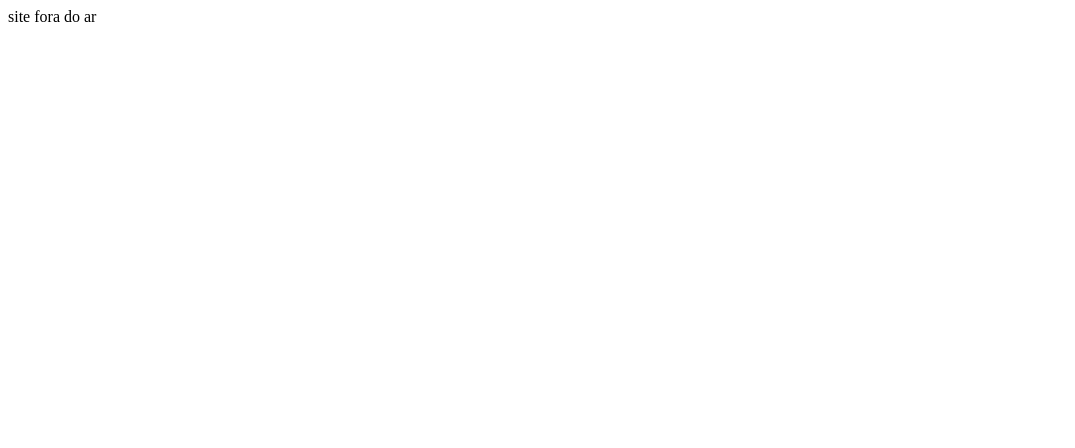
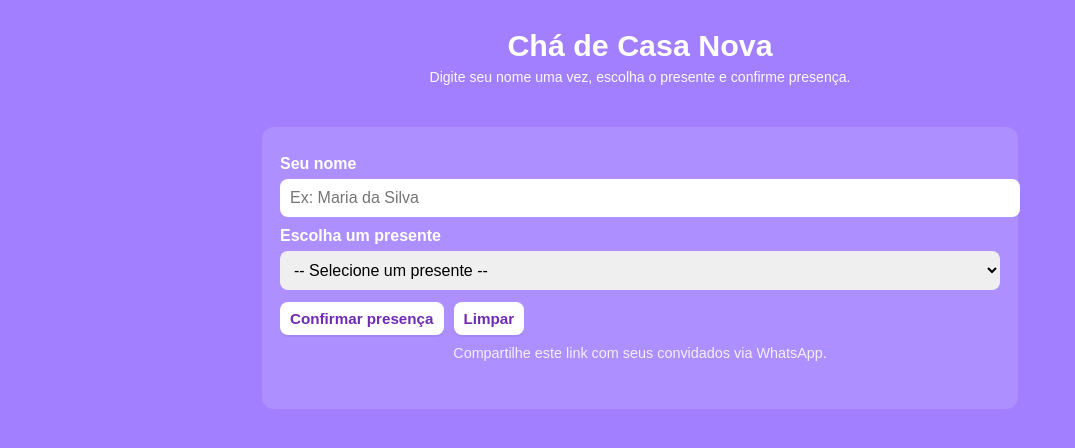
Before and after one commit to Rafaelsantos888/cha-de-casa-novaaa, a plain HTML site: page index.html in a window 1280 px wide. Shown: the whole page, without its empty margins (0-1075 px from the left). Drawn offline with Linux system fonts and the light colour scheme.

Commit message:
Update index.html

```diff
--- a/index.html
+++ b/index.html
@@ -1 +1,176 @@
-site fora do ar
+<!DOCTYPE html>
+<html lang="pt-BR">
+<head>
+<meta charset="utf-8" />
+<meta name="viewport" content="width=device-width,initial-scale=1" />
+<title>Chá de Casa Nova</title>
+<style>
+  :root {
+    --bg: #A27FFF; /* roxo suave */
+    --card: rgba(255,255,255,0.12);
+    --accent: #fff;
+    --btn-bg: #fff;
+    --btn-color: #6f2bb3;
+  }
+  body{
+    margin:0;
+    font-family: Arial, Helvetica, sans-serif;
+    background: var(--bg);
+    color: var(--accent);
+    -webkit-font-smoothing:antialiased;
+  }
+  header{padding:28px 16px 8px; text-align:center;}
+  h1{margin:0;font-size:1.9rem;}
+  .wrap{max-width:720px;margin:20px auto;padding:18px;background:var(--card);border-radius:12px;}
+  label{display:block;margin:10px 0 6px;font-weight:600;}
+  input[type="text"], select{
+    width:100%;
+    padding:10px;
+    border-radius:8px;
+    border:none;
+    font-size:1rem;
+  }
+  .row{display:flex;gap:10px;align-items:center;}
+  .actions{display:flex;gap:10px;flex-wrap:wrap;margin-top:12px;}
+  button{
+    background:var(--btn-bg);
+    color:var(--btn-color);
+    border:none;
+    padding:10px 14px;
+    border-radius:8px;
+    font-weight:700;
+    cursor:pointer;
+    box-shadow: 0 2px 0 rgba(0,0,0,0.06);
+  }
+  .small { padding:8px 10px; font-size:0.95rem; }
+  p.note{opacity:0.9;margin:8px 0 0;font-size:0.95rem}
+  .center{ text-align:center; }
+  footer{ text-align:center; margin:10px 0 30px; color:rgba(255,255,255,0.85); font-size:0.9rem;}
+  .hint{font-size:0.88rem; opacity:0.95; margin-top:6px;}
+</style>
+</head>
+<body>
+  <header>
+    <h1>Chá de Casa Nova</h1>
+    <p class="hint">Digite seu nome uma vez, escolha o presente e confirme presença.</p>
+  </header>
+
+  <main class="wrap" aria-live="polite">
+    <label for="nome">Seu nome</label>
+    <input id="nome" type="text" placeholder="Ex: Maria da Silva" autocomplete="name">
+
+    <label for="present">Escolha um presente</label>
+    <select id="present">
+      <option value="">-- Selecione um presente --</option>
+      <option>Boleira de vidro</option>
+      <option>Boleira de plástico roxo ou preto</option>
+      <option>Jogo de prato</option>
+      <option>Jogo de taças</option>
+      <option>Jogo de xícaras</option>
+      <option>Kit caneca</option>
+      <option>Travessa de vidro média</option>
+      <option>Travessa de vidro grande</option>
+      <option>Travessa de vidro pequena</option>
+      <option>Panela de pressão</option>
+      <option>Jogos de pano de prato</option>
+      <option>Kit de depósitos</option>
+      <option>Jarra de vidro</option>
+      <option>Garrafa de café</option>
+      <option>Jogo de lençol</option>
+      <option>Conjunto de tapete</option>
+      <option>Kit toalha de banho</option>
+      <option>Lixeira</option>
+      <option>Kit marmita</option>
+      <option>Kit de assadeira</option>
+      <option>Forma de bolo</option>
+      <option>Cuscuzeira</option>
+      <option>Cobertor</option>
+      <option>Edredom</option>
+      <option>Kit de espátula de silicone</option>
+      <option>Kit de Potes de mantimentos</option>
+      <option>Jogo de pia</option>
+      <option>Escorredor de macarrão</option>
+      <option>Processador de alimentos</option>
+      <option>Espremedor de batata</option>
+      <option>Kit pia</option>
+      <option>Kit de tapete de banheiro</option>
+      <option>Kit depósito</option>
+      <option>Kit prato de vidro</option>
+      <option>Kit panela</option>
+      <option>Fruteira</option>
+      <option>Conjunto de tigela de vidro</option>
+      <option>Panos de chão 3 unidades</option>
+      <option>Kit lavanderia</option>
+      <option>Kit panos de pratos</option>
+      <option>PIX acima de R$30 (pegar chave com os noivos)</option>
+    </select>
+
+    <div class="actions">
+      <button id="confirmBtn" class="small">Confirmar presença</button>
+      <button id="clearForm" class="small">Limpar</button>
+    </div>
+
+
+  <footer>Compartilhe este link com seus convidados via WhatsApp.</footer>
+
+<script>
+const STORAGE_KEY = 'chacasa_records';
+
+function readRecords(){
+  try{
+    const raw = localStorage.getItem(STORAGE_KEY);
+    return raw ? JSON.parse(raw) : [];
+  }catch(e){ return []; }
+}
+
+function saveRecords(list){
+  localStorage.setItem(STORAGE_KEY, JSON.stringify(list));
+}
+
+function showMessage(text){
+  const el = document.getElementById('msg');
+  el.textContent = text;
+  el.style.display = 'block'; // a mensagem fica visível permanentemente
+}
+
+document.getElementById('confirmBtn').addEventListener('click', () => {
+  const nomeEl = document.getElementById('nome');
+  const presentEl = document.getElementById('present');
+  const name = nomeEl.value.trim();
+  const present = presentEl.value;
+
+  if(!name){
+    alert('Digite seu nome por favor.');
+    nomeEl.focus();
+    return;
+  }
+  if(!present){
+    alert('Escolha um presente.');
+    presentEl.focus();
+    return;
+  }
+
+  const records = readRecords();
+  const existe = records.find(r => r.name.toLowerCase() === name.toLowerCase());
+  if(existe){
+    alert('Nome já confirmado anteriormente. Se for erro, peça para o admin apagar o registro.');
+    return;
+  }
+
+  const novo = { name, present, time: new Date().toISOString() };
+  records.push(novo);
+  saveRecords(records);
+
+  showMessage('Presença confirmada! Obrigado por participar.');
+
+  presentEl.value = '';
+});
+
+document.getElementById('clearForm').addEventListener('click', () => {
+  document.getElementById('nome').value = '';
+  document.getElementById('present').value = '';
+  document.getElementById('msg').style.display = 'none';
+});
+</script>
+</body>
+</html>
```
